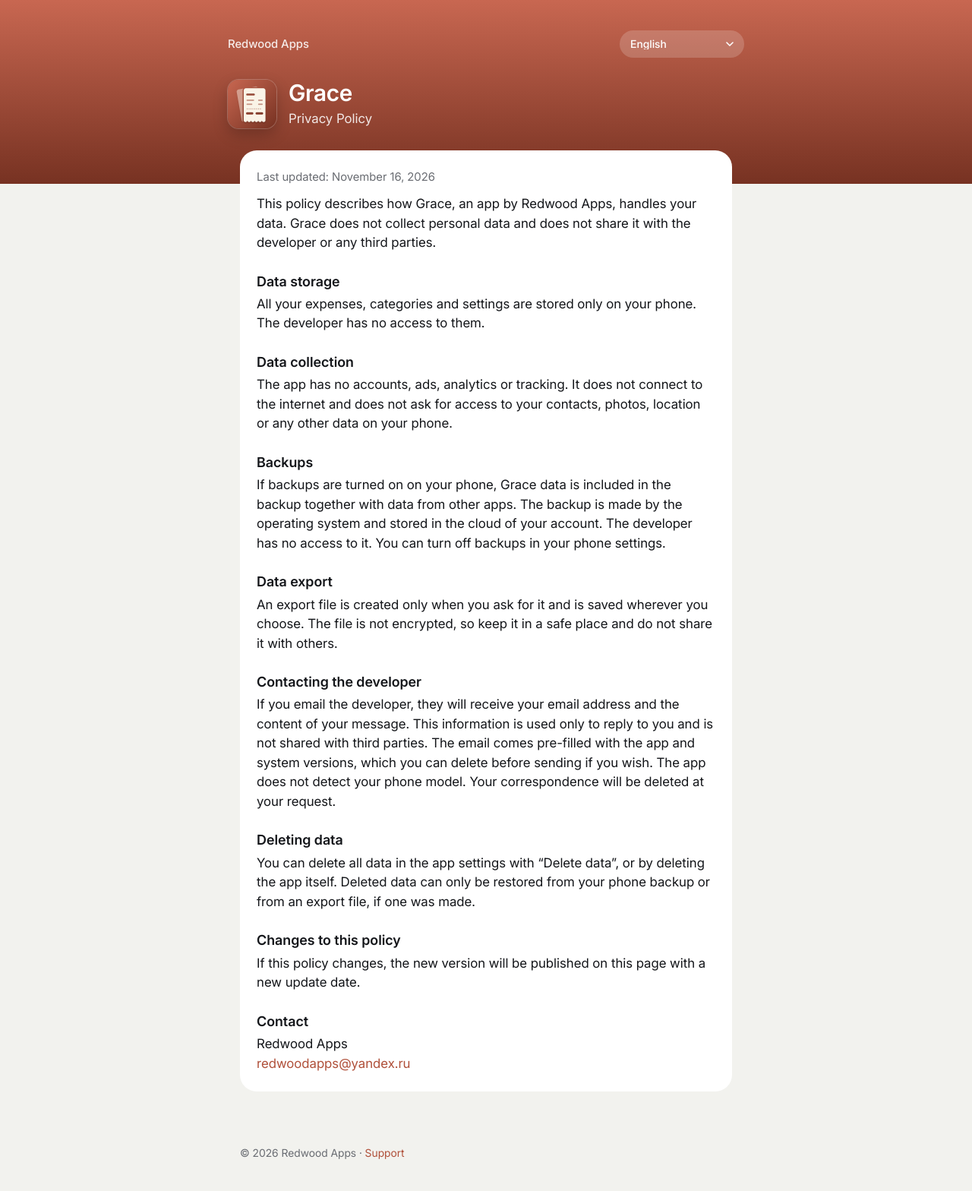
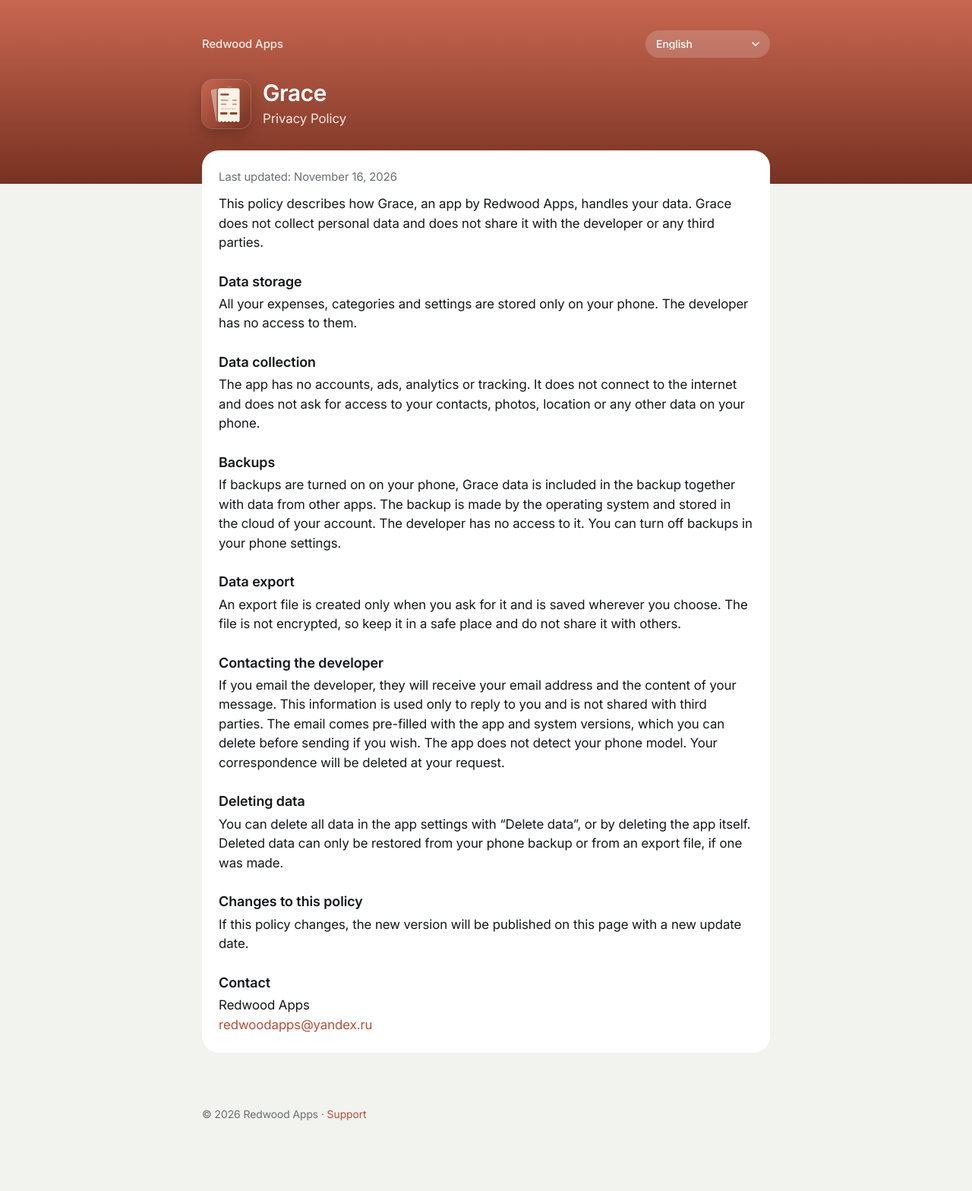
Before and after one commit to redwood-apps/redwood-apps.github.io, a plain HTML site: page grace/privacy/index.html in a window 1280 px wide. Shown: the whole page at 76% size. After the commit the page ends 1517 px from the top, so only its background shows below. Drawn offline with Linux system fonts and the light colour scheme.

Commit message:
style: widen the page column and align the header with the cards

```diff
--- a/assets/style.css
+++ b/assets/style.css
@@ -47,7 +47,9 @@ a:hover { text-decoration: underline; }
   color: var(--on-hero);
   padding: 40px 16px 72px;
 }
-.hero-inner, .content { max-width: 680px; margin: 0 auto; }
+/* у колонки свои поля 16, у шапки их даёт .hero: ширина шапки меньше на эти поля, края совпадают */
+.content { max-width: 780px; margin: 0 auto; }
+.hero-inner { max-width: 748px; margin: 0 auto; }
 .hero-top { display: flex; justify-content: space-between; align-items: center; gap: 12px; margin-bottom: 28px; }
 .brand { color: var(--on-hero); opacity: .88; font-weight: 500; font-size: 15px; }
 .app-head { display: flex; align-items: center; gap: 16px; }
@@ -103,7 +105,7 @@ a:hover { text-decoration: underline; }
 
 .email { font-size: 20px; font-weight: 600; word-break: break-all; margin: 14px 0 0 !important; }
 
-footer { max-width: 680px; margin: 0 auto; padding: 8px 16px 40px; color: var(--muted); font-size: 14px; }
+footer { max-width: 780px; margin: 0 auto; padding: 8px 16px 40px; color: var(--muted); font-size: 14px; }
 
 /* Языки: страница несёт все переводы, скрипт оставляет видимым один. */
 [hidden] { display: none !important; }
--- a/grace/privacy/index.html
+++ b/grace/privacy/index.html
@@ -7,7 +7,7 @@
 <meta name="description" content="Privacy Policy of Grace, a personal expense tracker by Redwood Apps.">
 <link rel="icon" href="../../assets/favicon.png">
 <link rel="apple-touch-icon" href="../../assets/apple-touch-icon.png">
-<link rel="stylesheet" href="../../assets/style.css?v=eadd62b1">
+<link rel="stylesheet" href="../../assets/style.css?v=e72add0f">
 <script src="../../assets/lang.js?v=58153609"></script>
 </head>
 <body>
```
Also changed, not shown: grace/support/index.html (+1 -1 lines).
